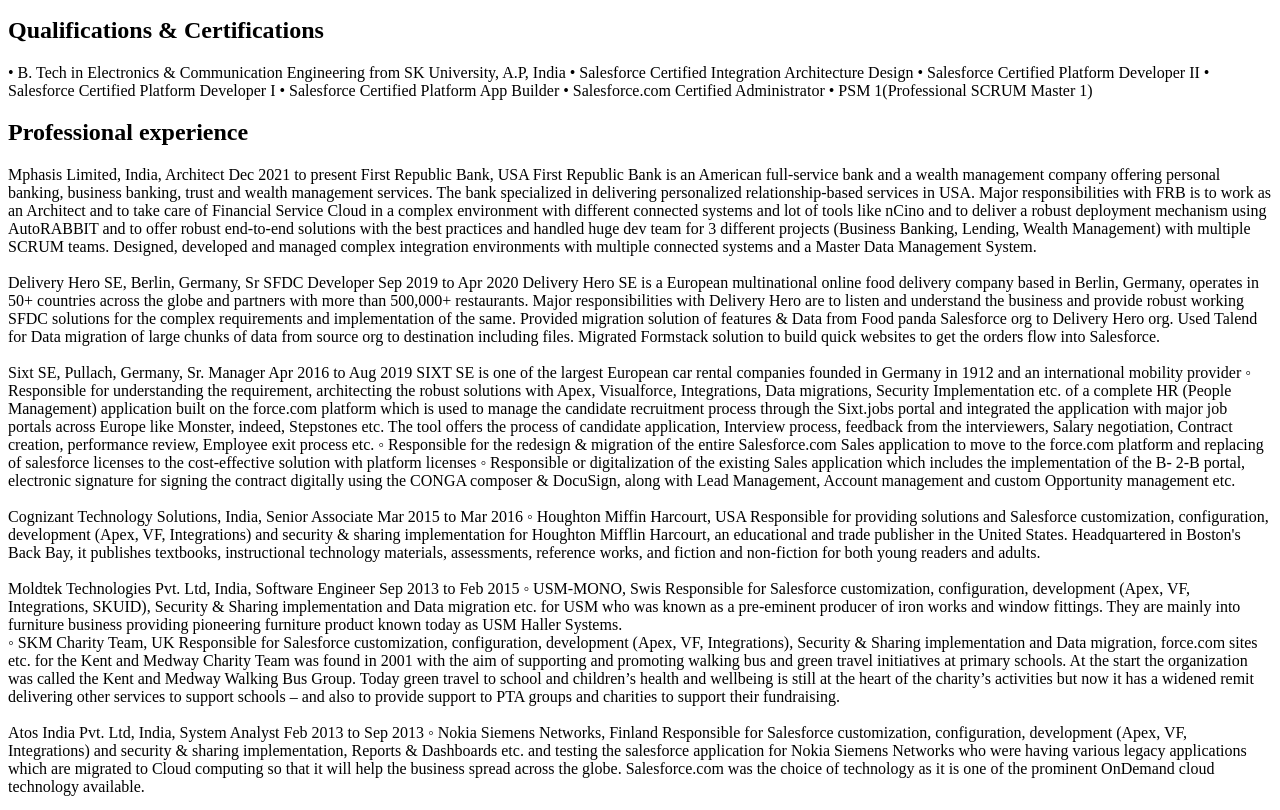
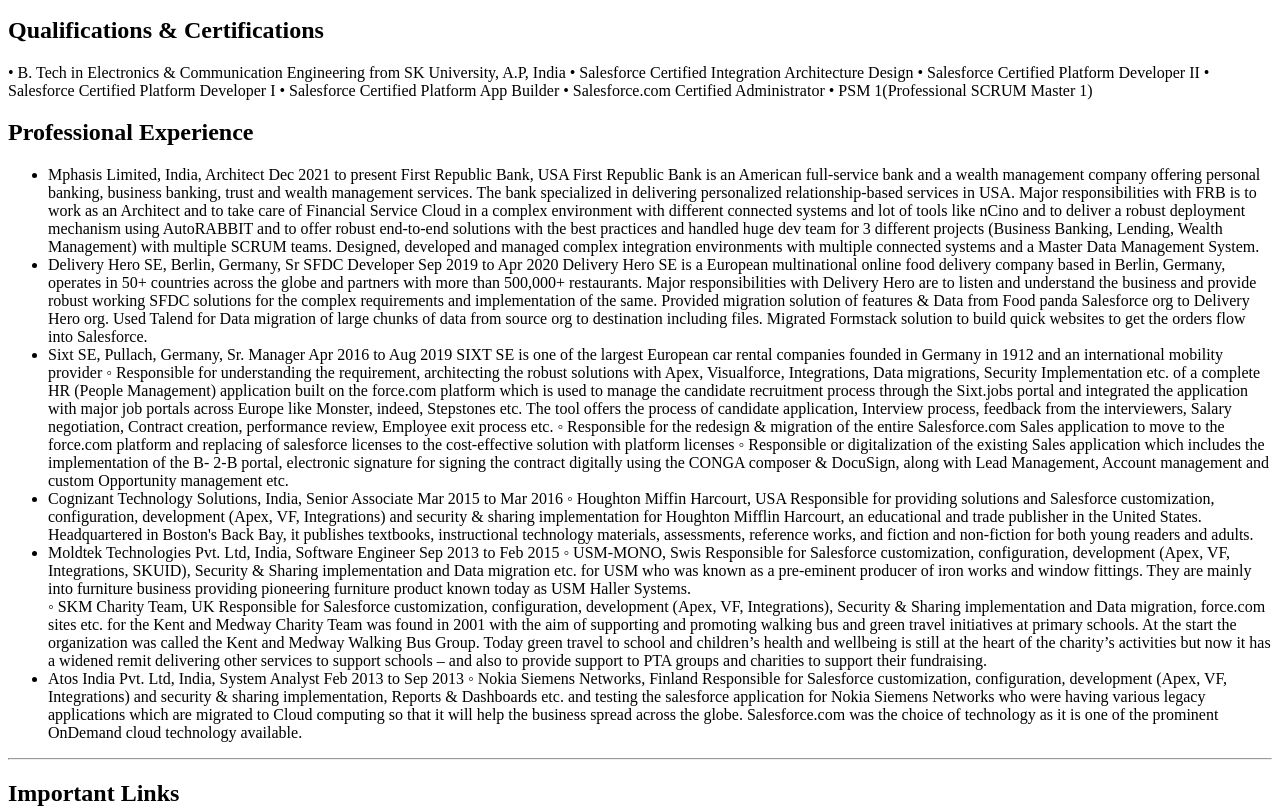
Before and after one commit to vijayslogin/html-Portfoli, a plain HTML site: page index.html in a window 1280 px wide. Shown: the part 630-1440 px from the top of the page. Drawn offline with Linux system fonts and the light colour scheme.

Commit message:
Resume changes 27th Apr

```diff
--- a/index.html
+++ b/index.html
@@ -66,6 +66,7 @@
         • Certified Professional SCRUM master, experienced in setting up SCRUM practice
     </p>
 
+    <!--Certifications-->
     <h2>Qualifications & Certifications</h2>
     <p>
         • B. Tech in Electronics & Communication Engineering from SK University, A.P, India
@@ -77,43 +78,46 @@
         • PSM 1(Professional SCRUM Master 1)
     </p>
 
-    <h2>Professional experience</h2>
-    <p>
+    <!--Professional Experience-->
+    <h2>Professional Experience</h2>
+    <ul>
+        <li>
             Mphasis Limited, India, Architect	Dec 2021 to present
             First Republic Bank, USA
             First Republic Bank is an American full-service bank and a wealth management company offering personal banking, business banking, trust and wealth management services. The bank specialized in delivering personalized relationship-based services in USA. Major responsibilities with FRB is to work as an Architect and to take care of Financial Service Cloud in a complex environment with different connected systems and lot of tools like nCino and to deliver a robust deployment mechanism using AutoRABBIT and to offer robust end-to-end solutions with the best practices and handled huge dev team for 3 different projects (Business Banking, Lending, Wealth Management) with multiple SCRUM teams. Designed, developed and managed complex integration environments with multiple connected systems and a Master Data Management System.
-        <br><br>
-
+        </li>
+        <li>
             Delivery Hero SE, Berlin, Germany, Sr SFDC Developer	Sep 2019 to Apr 2020
             Delivery Hero SE is a European multinational online food delivery company based in Berlin, Germany, operates in 50+ countries across the globe and partners with more than 500,000+ restaurants.
             Major responsibilities with Delivery Hero are to listen and understand the business and provide robust working SFDC solutions for the complex requirements and implementation of the same.
             Provided migration solution of features & Data from Food panda Salesforce org to Delivery Hero org. Used Talend for Data migration of large chunks of data from source org to destination including files. Migrated Formstack solution to build quick websites to get the orders flow into Salesforce.
-        <br><br>
-
+        </li>
+        <li>
             Sixt SE, Pullach, Germany, Sr. Manager	Apr 2016 to Aug 2019
             SIXT SE is one of the largest European car rental companies founded in Germany in 1912 and an international mobility provider
             ◦ Responsible for understanding the requirement, architecting the robust solutions with Apex, Visualforce, Integrations, Data migrations, Security Implementation etc. of a complete HR (People Management) application built on the force.com platform which is used to manage the candidate recruitment process through the Sixt.jobs portal and integrated the application with major job portals across Europe like Monster, indeed, Stepstones etc. The tool offers the process of candidate application, Interview process, feedback from the interviewers, Salary negotiation, Contract creation, performance review, Employee exit process etc.
             ◦ Responsible for the redesign & migration of the entire Salesforce.com Sales application to move to the force.com platform and replacing of salesforce licenses to the cost-effective solution with platform licenses
             ◦ Responsible or digitalization of the existing Sales application which includes the implementation of the B- 2-B portal, electronic signature for signing the contract digitally using the CONGA composer & DocuSign, along with Lead Management, Account management and custom Opportunity management etc.
-        <br><br>
-
+        </li>
+        <li>
             Cognizant Technology Solutions, India, Senior Associate	Mar 2015 to Mar 2016
             ◦ Houghton Miffin Harcourt, USA
             Responsible for providing solutions and Salesforce customization, configuration, development (Apex, VF, Integrations) and security & sharing implementation for Houghton Mifflin Harcourt, an educational and trade publisher in the United States. Headquartered in Boston's Back Bay, it publishes textbooks, instructional technology materials, assessments, reference works, and fiction and non-fiction for both young readers and adults.
-        <br><br>
-
+        </li>
+        <li>
             Moldtek Technologies Pvt. Ltd, India, Software Engineer	Sep 2013 to Feb 2015
             ◦ USM-MONO, Swis
             Responsible for Salesforce customization, configuration, development (Apex, VF, Integrations, SKUID), Security & Sharing implementation and Data migration etc. for USM who was known as a pre-eminent producer of iron works and window fittings. They are mainly into furniture business providing pioneering furniture product known today as USM Haller Systems.
             <br>
             ◦ SKM Charity Team, UK
             Responsible for Salesforce customization, configuration, development (Apex, VF, Integrations), Security & Sharing implementation and Data migration, force.com sites etc. for the Kent and Medway Charity Team was found in 2001 with the aim of supporting and promoting walking bus and green travel initiatives at primary schools. At the start the organization was called the Kent and Medway Walking Bus Group. Today green travel to school and children’s health and wellbeing is still at the heart of the charity’s activities but now it has a widened remit delivering other services to support schools – and also to provide support to PTA groups and charities to support their fundraising.
-        <br><br>
-
+        </li>
+        <li>
             Atos India Pvt. Ltd, India, System Analyst	Feb 2013 to Sep 2013
             ◦ Nokia Siemens Networks, Finland
             Responsible for Salesforce customization, configuration, development (Apex, VF, Integrations) and security & sharing implementation, Reports & Dashboards etc. and testing the salesforce application for Nokia Siemens Networks who were having various legacy applications which are migrated to Cloud computing so that it will help the business spread across the globe. Salesforce.com was the choice of technology as it is one of the prominent OnDemand cloud technology available.
-    </p>
+        </li>
+    </ul>
     <hr>
 
     <h2>Important Links</h2>
```
Lines whose indentation alone changed are shown as unchanged.
